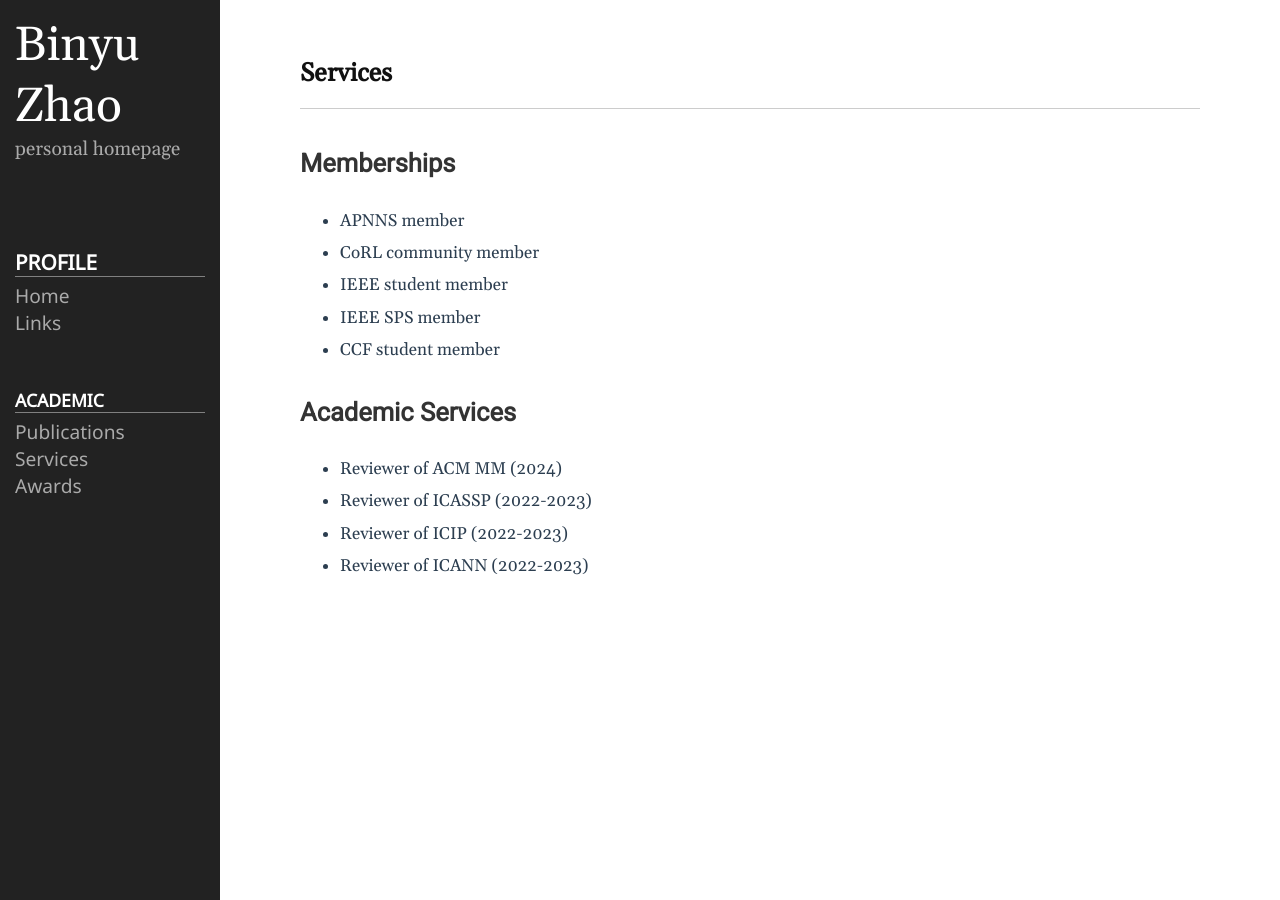
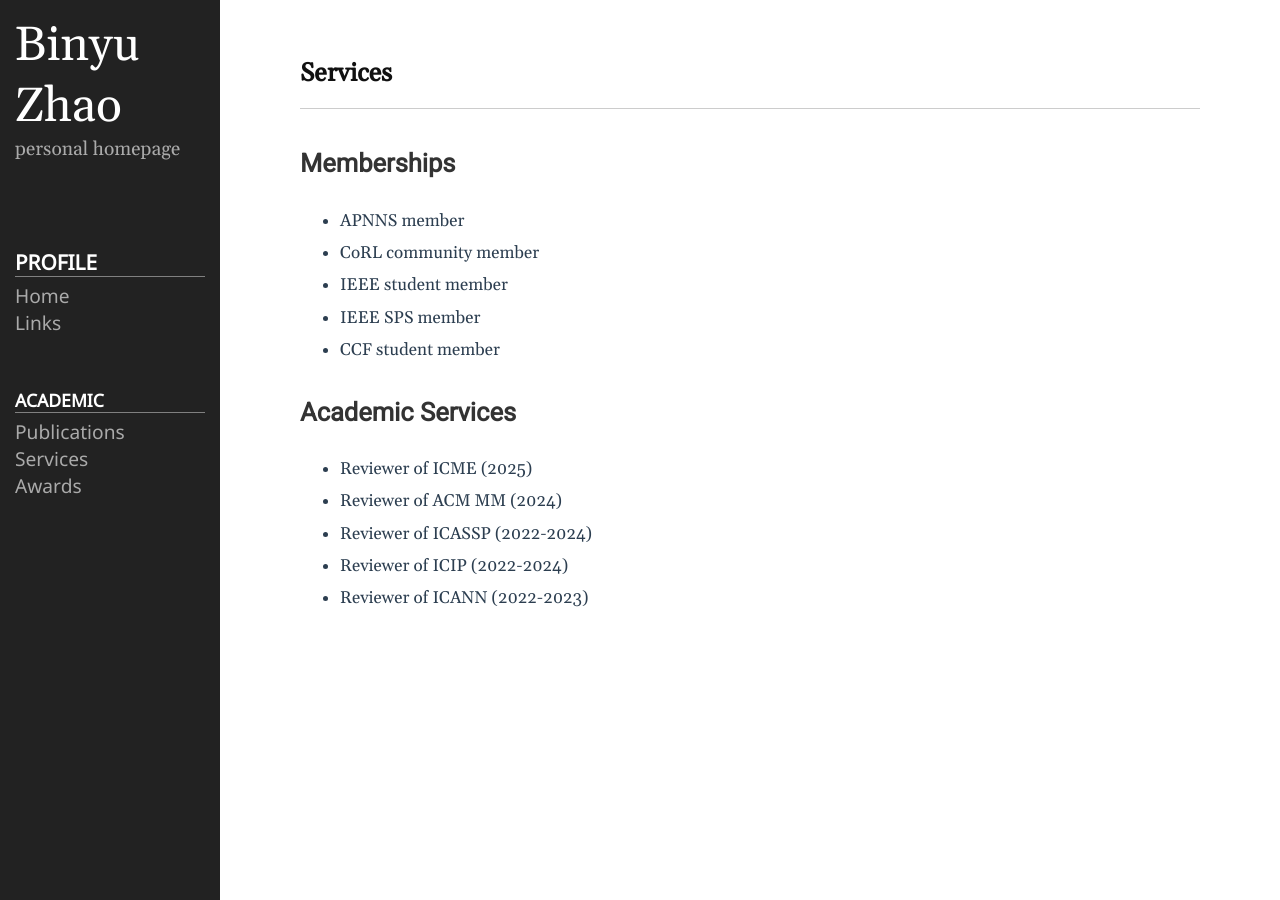
Before and after one commit to byzhaoAI/byzhaoAI.github.io, a Jekyll site: the page built from service.md, in a window 1280 px wide. Built offline with Jekyll 4.4.1, drawn with Linux system fonts in a browser that asks for light colours.

Commit message:
service update 20250818

```diff
--- a/service.md
+++ b/service.md
@@ -14,7 +14,8 @@ permalink: /service/
 
 ## Academic Services
 
+- Reviewer of ICME (2025)
 - Reviewer of ACM MM (2024)
-- Reviewer of ICASSP (2022-2023)
-- Reviewer of ICIP (2022-2023)
+- Reviewer of ICASSP (2022-2024)
+- Reviewer of ICIP (2022-2024)
 - Reviewer of ICANN (2022-2023)
```
